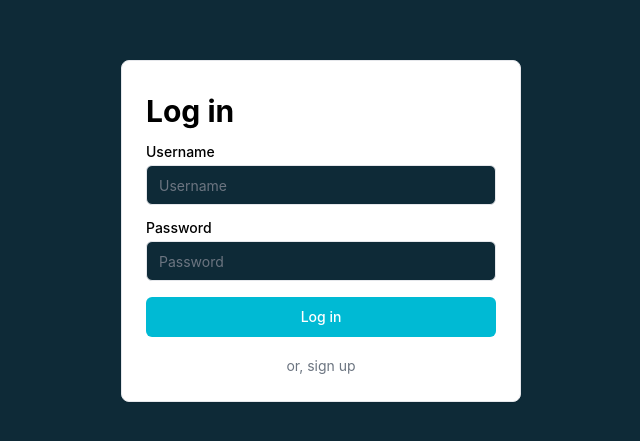
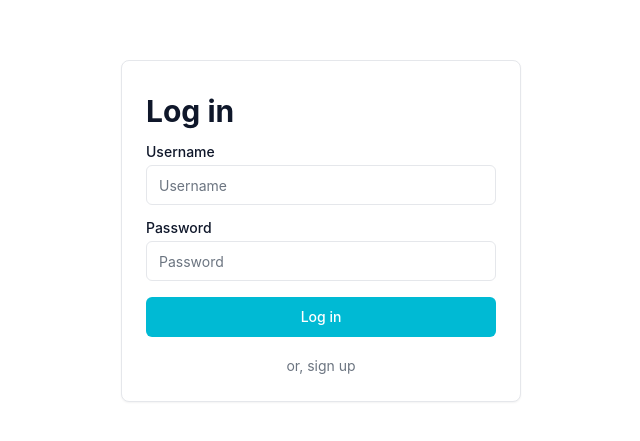
Before and after one commit to SadiqNaizam/mlo-a774-7f1d, a React (Vite) app: page / in a window 1280 px wide. Shown: the part 169-610 px from the top of the page, without its empty margins (319-959 px from the left). Built offline with nearby package versions, Linux system fonts and the light colour scheme.

Commit message:
Updated code files via regeneration: index.css

```diff
--- a/src/index.css
+++ b/src/index.css
@@ -4,14 +4,14 @@
 
 @layer base {
   :root {
-    --background: 198.2 59.3% 13.5%;
-    --foreground: 0 0% 100%;
+    --background: 0 0% 100%;
+    --foreground: 222.2 47.4% 11.2%;
 
     --card: 0 0% 100%;
-    --card-foreground: 0 0% 0%;
+    --card-foreground: 222.2 47.4% 11.2%;
 
     --popover: 0 0% 100%;
-    --popover-foreground: 0 0% 0%;
+    --popover-foreground: 222.2 47.4% 11.2%;
 
     --primary: 187.3 100% 41.6%;
     --primary-foreground: 0 0% 100%;
@@ -34,12 +34,6 @@
 
     --radius: 0.5rem;
   }
-
-  .dark {
-    /* The PRD does not specify a dark theme.
-       Keeping this block empty or removing it are both valid.
-       For this project, it is removed to simplify the codebase. */
-  }
 }
 
 @layer base {
```
